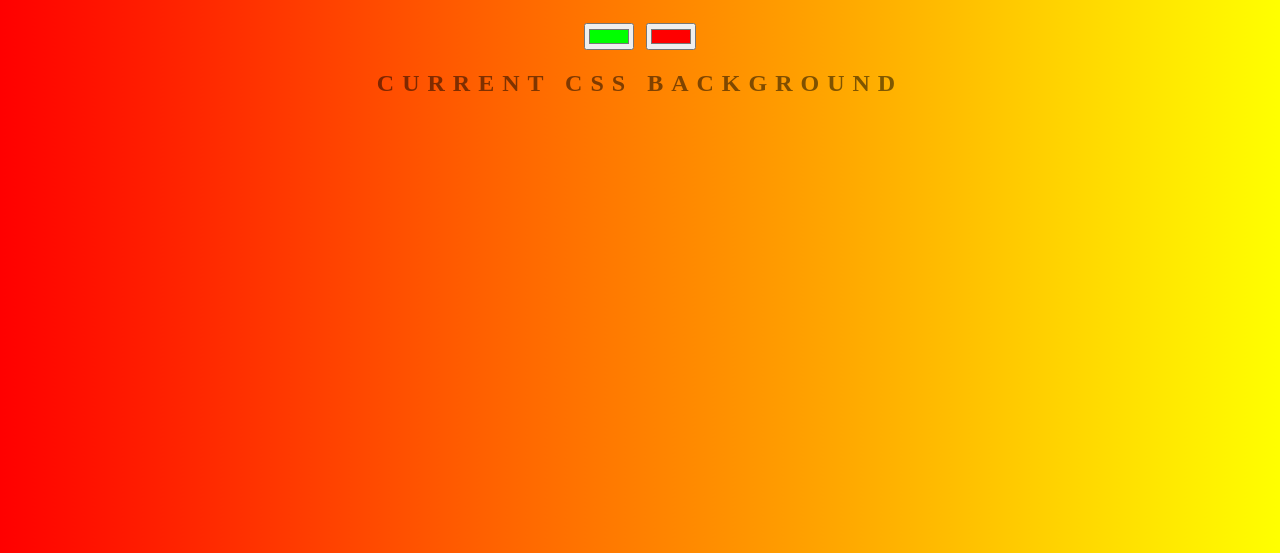
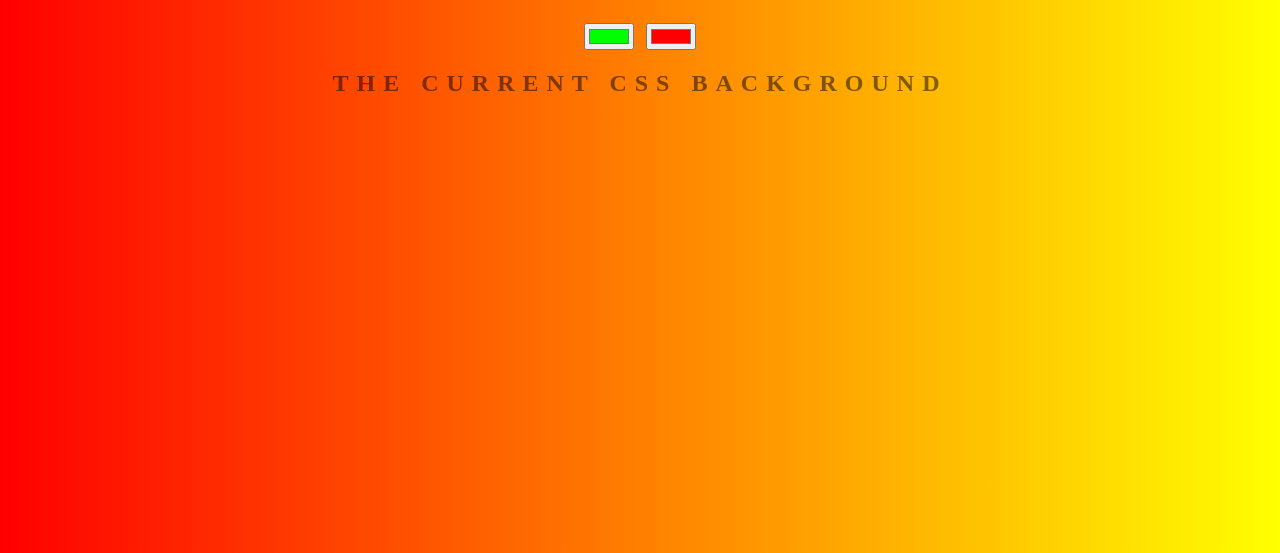
Before and after one commit to chetan2332/background-generator, a website: page index.html in a window 1280 px wide. Shown: the part 247-800 px from the top of the page. Drawn offline with Linux system fonts and the light colour scheme.

Commit message:
learning gi commands

```diff
--- a/index.html
+++ b/index.html
@@ -8,7 +8,7 @@
 	<h1>Fantastic Background Generator</h1>
 	<input class="color1" type="color" name="color1" value="#00ff00">
 	<input class="color2" type="color" name="color2" value="#ff0000">
-	<h2>Current CSS Background</h2>
+	<h2>The Current CSS Background</h2>
 	<h3></h3>
 	<script type="text/javascript" src="bundle.js"></script>
 </body>
```
